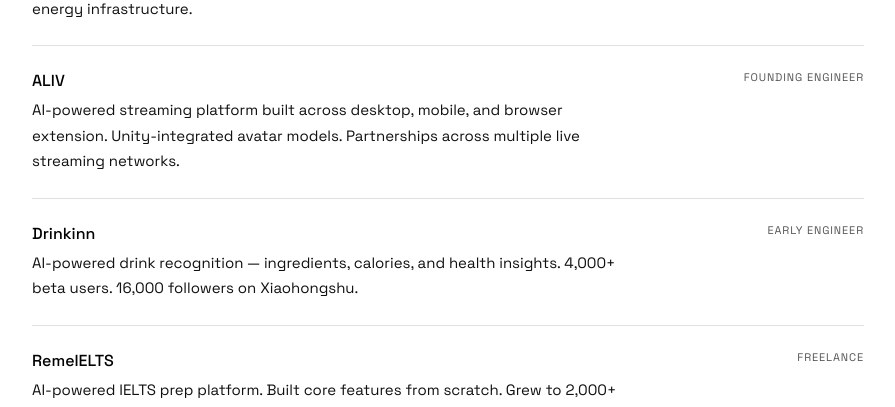
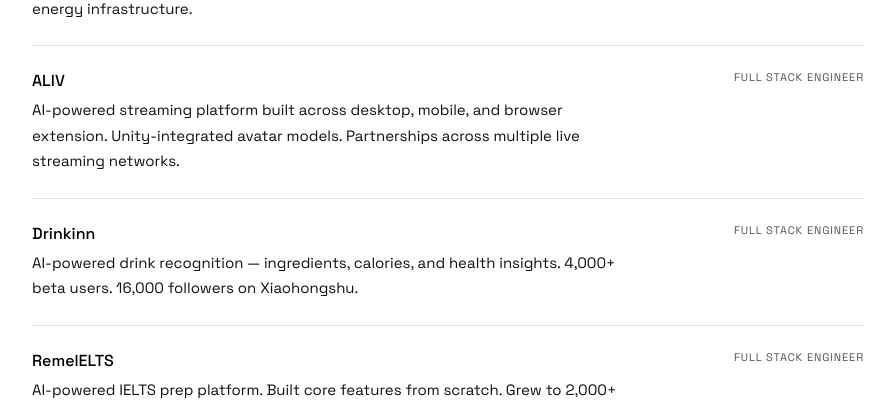
Before and after one commit to Erio-Harrison/Erio-Harrison.github.io, a plain HTML site: page index.html in a window 1280 px wide. Shown: the part 768-1175 px from the top of the page, without its empty margins (192-1087 px from the left). Drawn offline with Linux system fonts and the light colour scheme.

Commit message:
chore: update engineer title

```diff
--- a/index.html
+++ b/index.html
@@ -85,21 +85,21 @@
           <div class="proj-name"><a href="https://www.aliv-ai.com/" target="_blank">ALIV</a></div>
           <div class="proj-desc">AI-powered streaming platform built across desktop, mobile, and browser extension. Unity-integrated avatar models. Partnerships across multiple live streaming networks.</div>
         </div>
-        <div class="proj-right"><span class="role-tag">Founding Engineer</span></div>
+        <div class="proj-right"><span class="role-tag">Full Stack Engineer</span></div>
       </div>
 <div class="project">
         <div>
           <div class="proj-name"><a href="https://www.drinkinn.cn/" target="_blank">Drinkinn</a></div>
           <div class="proj-desc">AI-powered drink recognition — ingredients, calories, and health insights. 4,000+ beta users. 16,000 followers on Xiaohongshu.</div>
         </div>
-        <div class="proj-right"><span class="role-tag">Early Engineer</span></div>
+        <div class="proj-right"><span class="role-tag">Full Stack Engineer</span></div>
       </div>
       <div class="project">
         <div>
           <div class="proj-name"><a href="https://www.remeielts.cn/" target="_blank">RemeIELTS</a></div>
           <div class="proj-desc">AI-powered IELTS prep platform. Built core features from scratch. Grew to 2,000+ active users.</div>
         </div>
-        <div class="proj-right"><span class="role-tag">Freelance</span></div>
+        <div class="proj-right"><span class="role-tag">Full Stack Engineer</span></div>
       </div>
     </div>
   </div>
```
